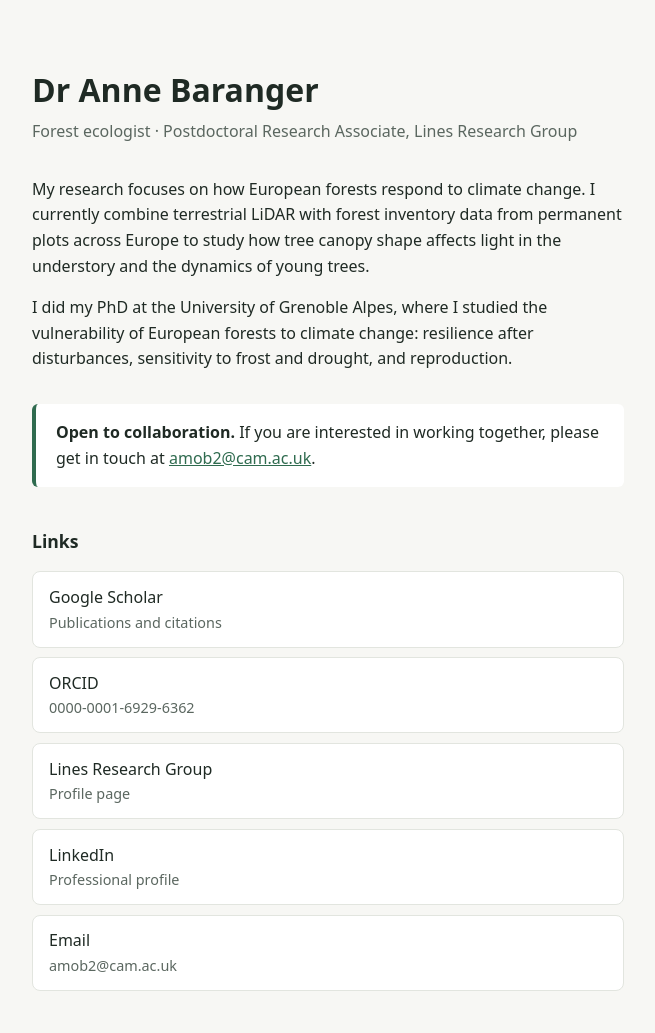
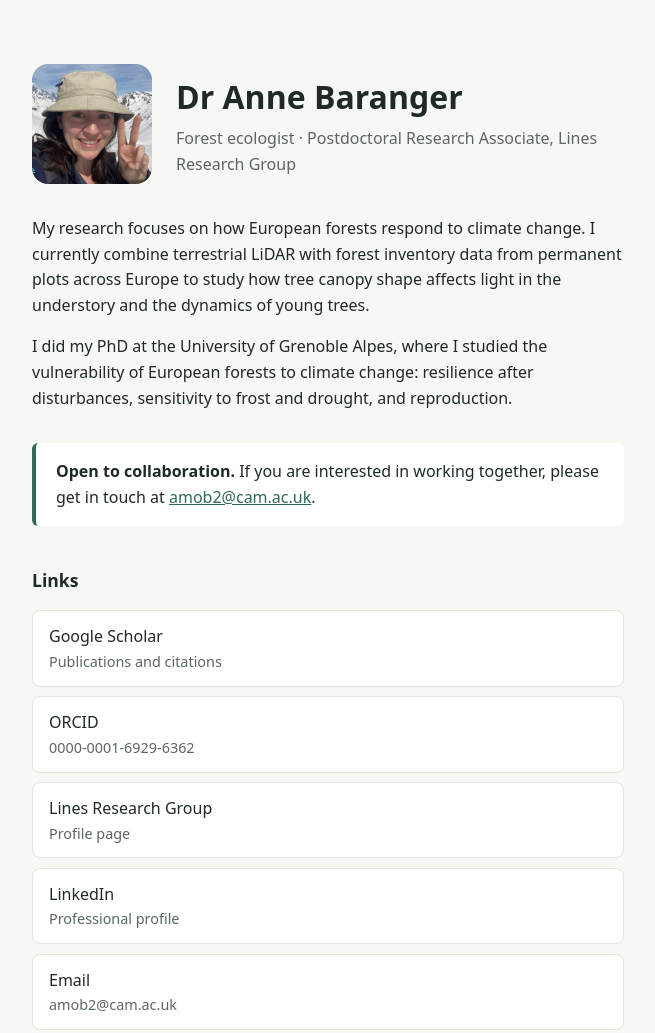
Before and after one commit to annebaranger/annebaranger.github.io, a plain HTML site: page index.html in a window 1280 px wide. Shown: the whole page, without its empty margins (312-967 px from the left). Drawn offline with Linux system fonts and the light colour scheme.

Commit message:
Add profile photo next to name

```diff
--- a/index.html
+++ b/index.html
@@ -37,8 +37,24 @@
       margin: 0 auto;
       padding: 4rem 1.5rem;
     }
+    header {
+      display: flex;
+      align-items: center;
+      gap: 1.5rem;
+      margin-bottom: 2rem;
+    }
+    header img {
+      width: 120px;
+      height: 120px;
+      flex-shrink: 0;
+      border-radius: 16px;
+      object-fit: cover;
+    }
+    @media (max-width: 480px) {
+      header { flex-direction: column; align-items: flex-start; }
+    }
     h1 { margin: 0; font-size: 2rem; }
-    .role { margin: 0.25rem 0 2rem; color: var(--muted); }
+    .role { margin: 0.25rem 0 0; color: var(--muted); }
     p { margin: 0 0 1rem; }
     .collab {
       margin: 2rem 0;
@@ -67,8 +83,13 @@
 </head>
 <body>
   <main>
-    <h1>Dr Anne Baranger</h1>
-    <p class="role">Forest ecologist · Postdoctoral Research Associate, Lines Research Group</p>
+    <header>
+      <img src="anne-baranger.jpg" alt="Anne Baranger in the snowy Alps">
+      <div>
+        <h1>Dr Anne Baranger</h1>
+        <p class="role">Forest ecologist · Postdoctoral Research Associate, Lines Research Group</p>
+      </div>
+    </header>
 
     <p>
       My research focuses on how European forests respond to climate change. I currently combine
```
Also changed, not shown: anne-baranger.jpg (added).
